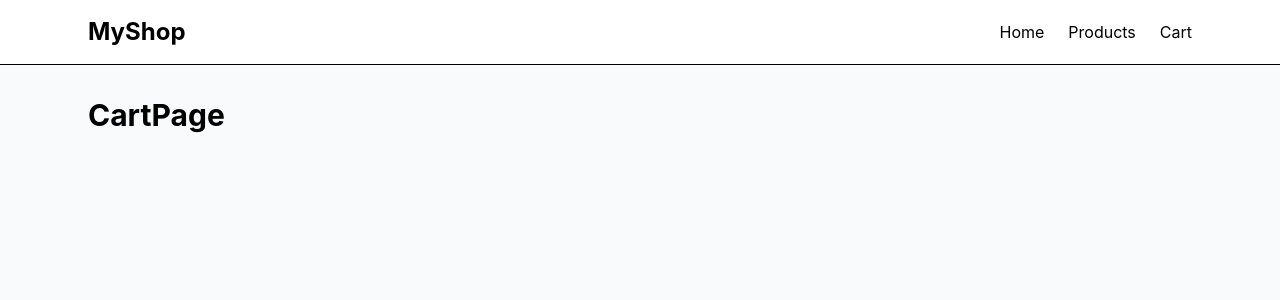
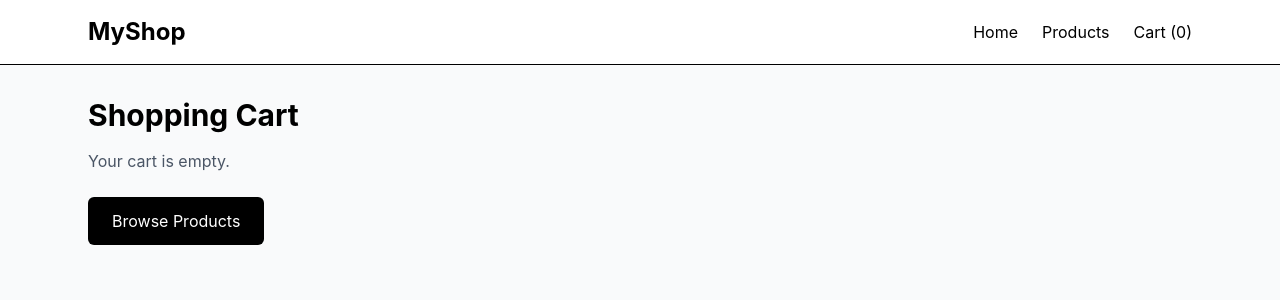
Before and after one commit to abderrahimelouahhaby/ecommerce-app, a React (Vite) app in the folder frontend/: page /cart in a window 1280 px wide. Shown: the top 300 px of the page. Built offline with nearby package versions, Linux system fonts and the light colour scheme.

Commit message:
feat: add shopping cart with zustand

```diff
--- a/frontend/package.json
+++ b/frontend/package.json
@@ -15,7 +15,8 @@
     "react": "^19.2.8",
     "react-dom": "^19.2.8",
     "react-router": "^8.4.0",
-    "tailwindcss": "^4.3.3"
+    "tailwindcss": "^4.3.3",
+    "zustand": "^5.0.15"
   },
   "devDependencies": {
     "@eslint/js": "^10.0.1",
--- a/frontend/src/App.tsx
+++ b/frontend/src/App.tsx
@@ -1,27 +1,15 @@
-import { Link, Route, Routes } from "react-router";
+import { Route, Routes } from "react-router";
 import HomePage from "./pages/HomePage";
 import ProductsPage from "./pages/ProductsPage";
 import ProductDetailsPage from "./pages/ProductDetailsPage";
 import CartPage from "./pages/CartPage";
+import Navbar from "./components/NavBar";
 
 function App() {
   return (
     <div className="min-h-screen bg-gray-50">
-      <header className="border-b bg-white">
-        <nav className="mx-auto flex max-w-6xl items-center justify-between px-6 py-4">
-          <Link to="/" className="text-2xl font-bold">
-            MyShop
-          </Link>
-
-          <div className="flex gap-6">
-            <Link to="/">Home</Link>
-            <Link to="/products">Products</Link>
-            <Link to="/cart">Cart</Link>
-          </div>
-        </nav>
-      </header>
-
-      <main className="mx-auto max-w-6xl px-6 py-8">
+    <Navbar/>
+    <main className="mx-auto max-w-6xl px-6 py-8">
         <Routes>
           <Route path="/" element={<HomePage />} />
           <Route path="/products" element={<ProductsPage />} />
@@ -31,7 +19,7 @@ function App() {
           />
           <Route path="/cart" element={<CartPage />} />
         </Routes>
-      </main>
+    </main>
     </div>
   );
 }
--- /dev/null
+++ b/frontend/src/components/NavBar.tsx
@@ -0,0 +1,33 @@
+import { Link } from "react-router";
+import { useCartStore } from "../store/cartStore";
+
+export default function Navbar() {
+  const totalItems = useCartStore(
+    (state) => state.totalItems()
+  );
+
+  return (
+    <header className="border-b bg-white">
+      <nav className="mx-auto flex max-w-6xl items-center justify-between px-6 py-4">
+        <Link
+          to="/"
+          className="text-2xl font-bold"
+        >
+          MyShop
+        </Link>
+
+        <div className="flex gap-6">
+          <Link to="/">Home</Link>
+
+          <Link to="/products">
+            Products
+          </Link>
+
+          <Link to="/cart">
+            Cart ({totalItems})
+          </Link>
+        </div>
+      </nav>
+    </header>
+  );
+}
--- a/frontend/src/pages/CartPage.tsx
+++ b/frontend/src/pages/CartPage.tsx
@@ -1,10 +1,146 @@
+import { Link } from "react-router";
+import { useCartStore } from "../store/cartStore";
+
 function CartPage() {
+const items = useCartStore((state) => state.items);
+const removeFromCart = useCartStore(
+  (state) => state.removeFromCart
+);
+const updateQuantity = useCartStore(
+  (state) => state.updateQuantity
+);
+const clearCart = useCartStore(
+  (state) => state.clearCart
+);
+const totalItems = useCartStore(
+  (state) => state.totalItems()
+);
+const totalPrice = useCartStore(
+  (state) => state.totalPrice()
+);
+
+  if (items.length === 0) {
+    return (
+      <section>
+        <h1 className="text-3xl font-bold">
+          Shopping Cart
+        </h1>
+
+        <p className="mt-4 text-gray-600">
+          Your cart is empty.
+        </p>
+
+        <Link
+          to="/products"
+          className="mt-6 inline-block rounded-md bg-black px-6 py-3 text-white"
+        >
+          Browse Products
+        </Link>
+      </section>
+    );
+  }
+
   return (
-    <div>
-      <h1 className="text-3xl font-bold">
-        CartPage
-      </h1>
-    </div>
+    <section>
+      <div className="flex items-center justify-between">
+        <h1 className="text-3xl font-bold">
+          Shopping Cart
+        </h1>
+
+        <button
+          type="button"
+          onClick={clearCart}
+          className="text-sm text-red-600"
+        >
+          Clear cart
+        </button>
+      </div>
+
+      <div className="mt-8 space-y-4">
+        {items.map((item) => (
+          <div
+            key={item.productId}
+            className="flex items-center gap-4 rounded-lg border bg-white p-4"
+          >
+            {item.imageUrl && (
+              <img
+                src={item.imageUrl}
+                alt={item.name}
+                className="h-24 w-24 rounded-md object-cover"
+              />
+            )}
+
+            <div className="flex-1">
+              <h2 className="font-semibold">
+                {item.name}
+              </h2>
+
+              <p className="text-gray-600">
+                {item.price} MAD
+              </p>
+
+              <div className="mt-3 flex items-center gap-3">
+                <button
+                  type="button"
+                  onClick={() =>
+                    updateQuantity(
+                      item.productId,
+                      item.quantity - 1
+                    )
+                  }
+                  className="rounded border px-3 py-1"
+                >
+                  -
+                </button>
+
+                <span>{item.quantity}</span>
+
+                <button
+                  type="button"
+                  onClick={() =>
+                    updateQuantity(
+                      item.productId,
+                      item.quantity + 1
+                    )
+                  }
+                  className="rounded border px-3 py-1"
+                >
+                  +
+                </button>
+              </div>
+            </div>
+
+            <button
+              type="button"
+              onClick={() =>
+                removeFromCart(item.productId)
+              }
+              className="text-sm text-red-600"
+            >
+              Remove
+            </button>
+          </div>
+        ))}
+      </div>
+
+      <div className="mt-8 border-t pt-6">
+        <p className="text-lg">
+          Items: <strong>{totalItems}</strong>
+        </p>
+
+        <p className="mt-2 text-xl">
+          Total:{" "}
+          <strong>{totalPrice.toFixed(2)} MAD</strong>
+        </p>
+
+        <button
+          type="button"
+          className="mt-6 rounded-md bg-black px-6 py-3 text-white"
+        >
+          Checkout
+        </button>
+      </div>
+    </section>
   );
 }
 
--- a/frontend/src/pages/ProductDetailsPage.tsx
+++ b/frontend/src/pages/ProductDetailsPage.tsx
@@ -2,9 +2,11 @@ import { useEffect, useState } from "react";
 import { Link, useParams } from "react-router";
 import api from "../lib/api";
 import type { Product } from "../types/product";
+import { useCartStore } from "../store/cartStore";
 
 function ProductDetailsPage() {
   const { id } = useParams();
+  const addToCart = useCartStore((state) => state.addToCart);
 
   const [product, setProduct] = useState<Product | null>(null);
   const [loading, setLoading] = useState(true);
@@ -81,11 +83,12 @@ function ProductDetailsPage() {
         </p>
 
         <button
-          type="button"
-          className="mt-6 rounded-md bg-black px-6 py-3 text-white hover:bg-gray-800"
-        >
-          Add to Cart
-        </button>
+         type="button"
+         onClick={() => addToCart(product)}
+         className="mt-6 rounded-md bg-black px-6 py-3 text-white hover:bg-gray-800"
+      >
+         Add to Cart
+       </button>
       </div>
     </section>
   );
--- /dev/null
+++ b/frontend/src/store/cartStore.ts
@@ -0,0 +1,106 @@
+import { create } from "zustand";
+import { persist } from "zustand/middleware";
+
+import type { Product } from "../types/product";
+import type { CartItem } from "../types/cart";
+
+type CartStore = {
+  items: CartItem[];
+
+  addToCart: (product: Product) => void;
+  removeFromCart: (productId: string) => void;
+  updateQuantity: (
+    productId: string,
+    quantity: number
+  ) => void;
+  clearCart: () => void;
+  totalItems: () => number;
+  totalPrice: () => number;
+};
+
+export const useCartStore = create<CartStore>()(
+  persist(
+    (set, get) => ({
+      items: [],
+
+      addToCart: (product) => {
+        set((state) => {
+          const existingItem = state.items.find(
+            (item) => item.productId === product.id
+          );
+
+          if (existingItem) {
+            return {
+              items: state.items.map((item) =>
+                item.productId === product.id
+                  ? {
+                      ...item,
+                      quantity: item.quantity + 1,
+                    }
+                  : item
+              ),
+            };
+          }
+
+          return {
+            items: [
+              ...state.items,
+              {
+                productId: product.id,
+                name: product.name,
+                price: product.price,
+                imageUrl: product.imageUrl,
+                quantity: 1,
+              },
+            ],
+          };
+        });
+      },
+
+      removeFromCart: (productId) => {
+        set((state) => ({
+          items: state.items.filter(
+            (item) => item.productId !== productId
+          ),
+        }));
+      },
+
+      updateQuantity: (productId, quantity) => {
+        if (quantity <= 0) {
+          get().removeFromCart(productId);
+          return;
+        }
+
+        set((state) => ({
+          items: state.items.map((item) =>
+            item.productId === productId
+              ? { ...item, quantity }
+              : item
+          ),
+        }));
+      },
+
+      clearCart: () => {
+        set({ items: [] });
+      },
+
+      totalItems: () => {
+        return get().items.reduce(
+          (total, item) => total + item.quantity,
+          0
+        );
+      },
+
+      totalPrice: () => {
+        return get().items.reduce(
+          (total, item) =>
+            total + Number(item.price) * item.quantity,
+          0
+        );
+      },
+    }),
+    {
+      name: "myshop-cart",
+    }
+  )
+);
--- /dev/null
+++ b/frontend/src/types/cart.ts
@@ -0,0 +1,19 @@
+import type { Product } from "./product";
+
+export type CartItem = {
+  productId: string;
+  name: string;
+  price: string;
+  imageUrl: string | null;
+  quantity: number;
+};
+
+export type CartContextType = {
+  items: CartItem[];
+  addToCart: (product: Product) => void;
+  removeFromCart: (productId: string) => void;
+  updateQuantity: (productId: string, quantity: number) => void;
+  clearCart: () => void;
+  totalItems: number;
+  totalPrice: number;
+};
--- a/frontend/src/types/product.ts
+++ b/frontend/src/types/product.ts
@@ -1,5 +1,5 @@
 export type Product = {
-  id: string ;
+  id: string;
   name: string;
   description: string;
   price: string;
```
Also changed, not shown: 2 other files (tests, documents, lock files or other folders).
